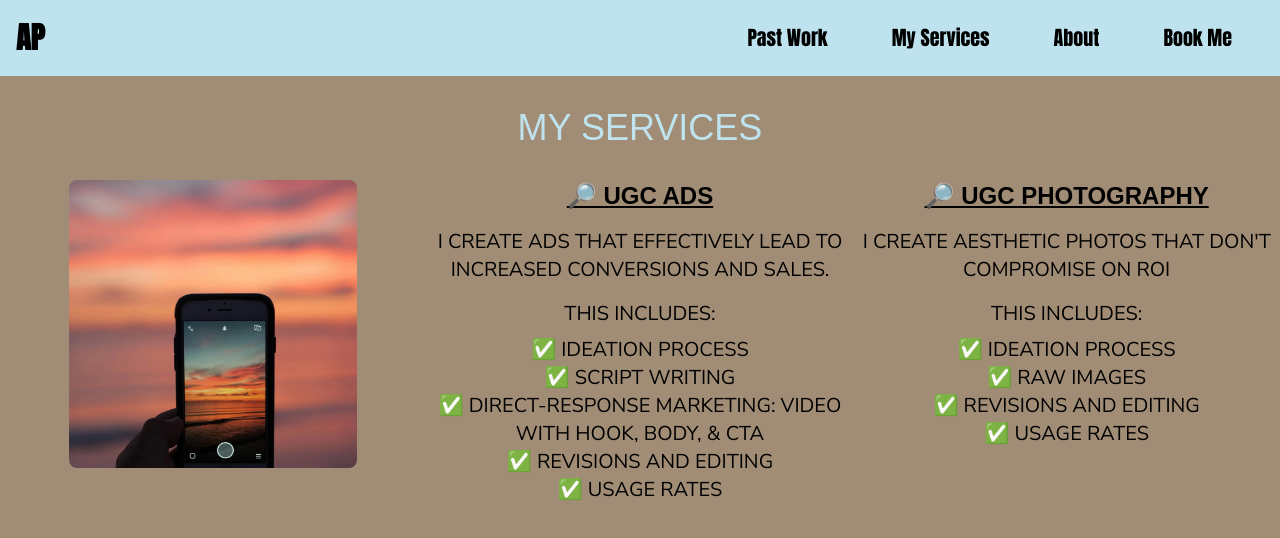
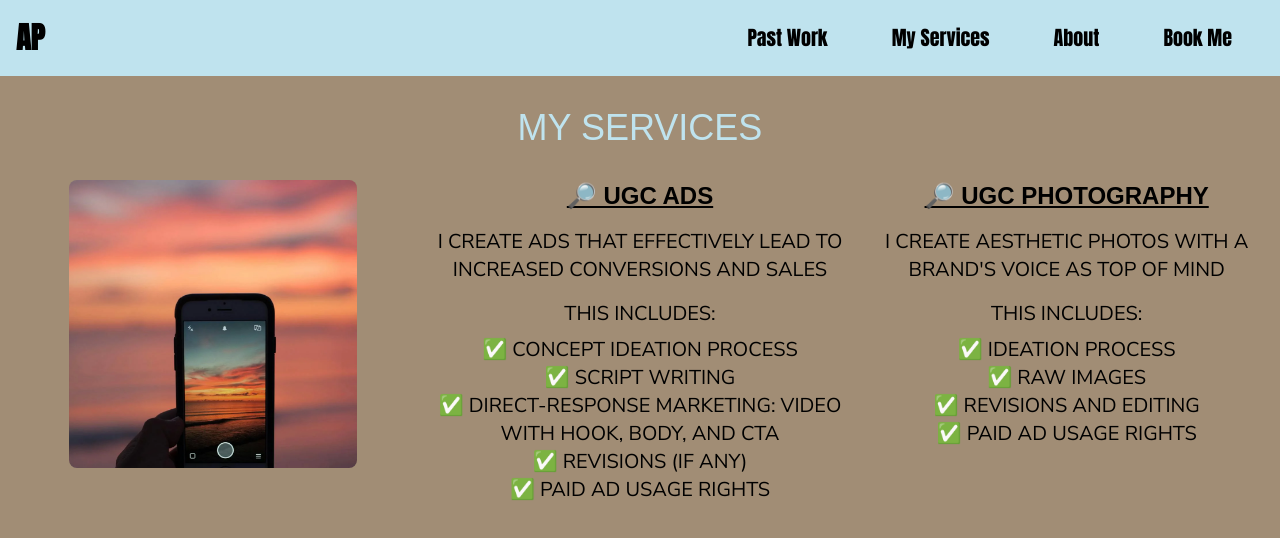
Before and after one commit to abigaylerose03/abigayleugc, a Next.js app: page /components/services in a window 1280 px wide. Shown: the top 538 px of the page. Built offline with nearby package versions, Linux system fonts and the light colour scheme; a web font is replaced by a local one.

Commit message:
Update services.tsx

```diff
--- a/src/pages/components/services.tsx
+++ b/src/pages/components/services.tsx
@@ -20,15 +20,15 @@ export default function Services() {
           <div className="text-xl">
             <p className="my-4 font-nunito">
               I create ads that effectively lead to increased conversions and
-              sales.
+              sales
             </p>
             <p className="mb-2 font-nunito">This Includes:</p>
             <ul className="font-nunito">
-              <li>✅ Ideation Process</li>
-              <li>✅ Script Writing</li>
-              <li>✅ Direct-Response Marketing: Video with Hook, Body, & CTA</li>
-              <li>✅ Revisions and editing</li>
-              <li className="mb-4">✅ Usage Rates</li>
+              <li>✅ Concept ideation process</li>
+              <li>✅ Script writing</li>
+              <li>✅ Direct-response marketing: video with hook, body, and CTA</li>
+              <li>✅ Revisions (if any)</li>
+              <li className="mb-4">✅ Paid ad usage rights</li>
             </ul>
           </div>
         </div>
@@ -38,14 +38,14 @@ export default function Services() {
           </h2>
           <div className="text-xl">
             <p className="my-4 font-nunito">
-              I create aesthetic photos that don&apos;t compromise on ROI
+              I create aesthetic photos with a brand&apos;s voice as top of mind
             </p>
             <p className="mb-2 font-nunito">This Includes:</p>
             <ul className="font-nunito">
-              <li>✅ Ideation Process</li>
-              <li>✅ Raw Images</li>
+              <li>✅ Ideation process</li>
+              <li>✅ Raw images</li>
               <li>✅ Revisions and editing </li>
-              <li className="mb-4">✅ Usage Rates</li>
+              <li className="mb-4">✅ Paid ad usage rights</li>
             </ul>
           </div>
         </div>
```
